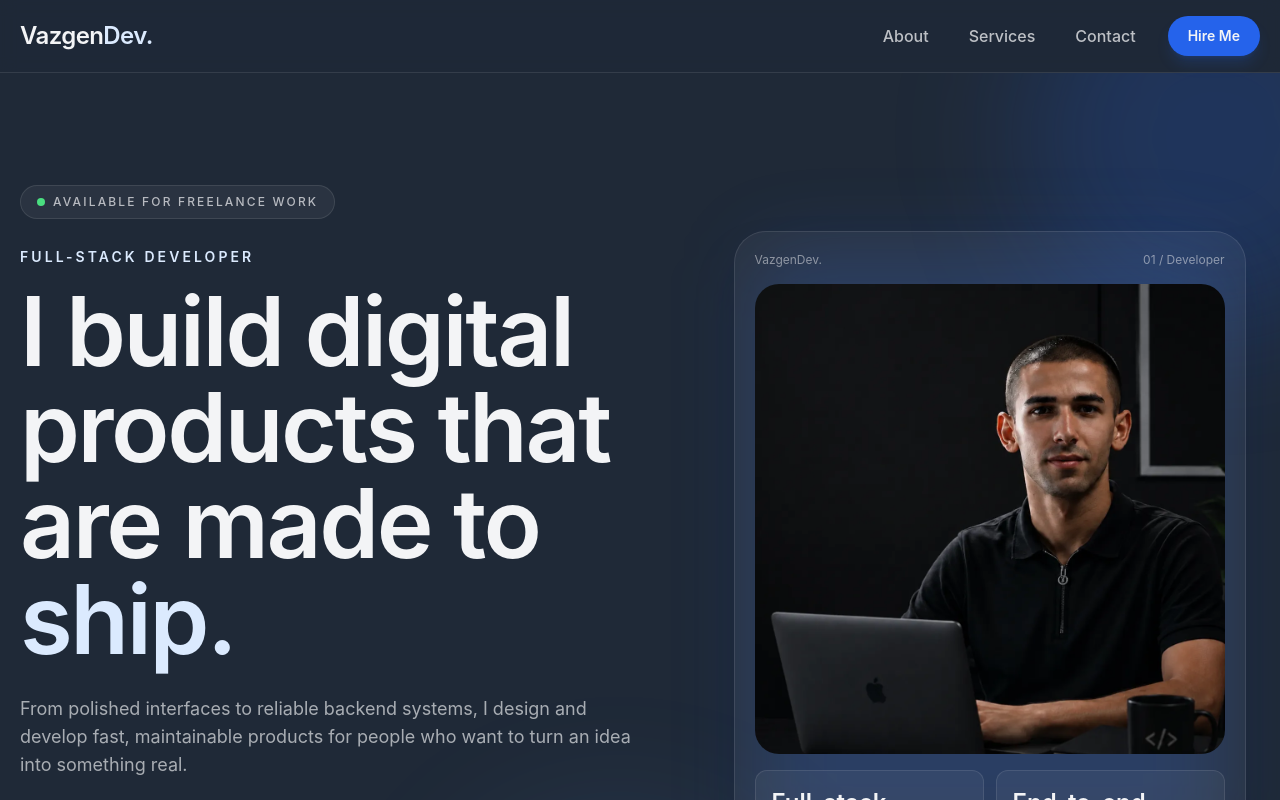
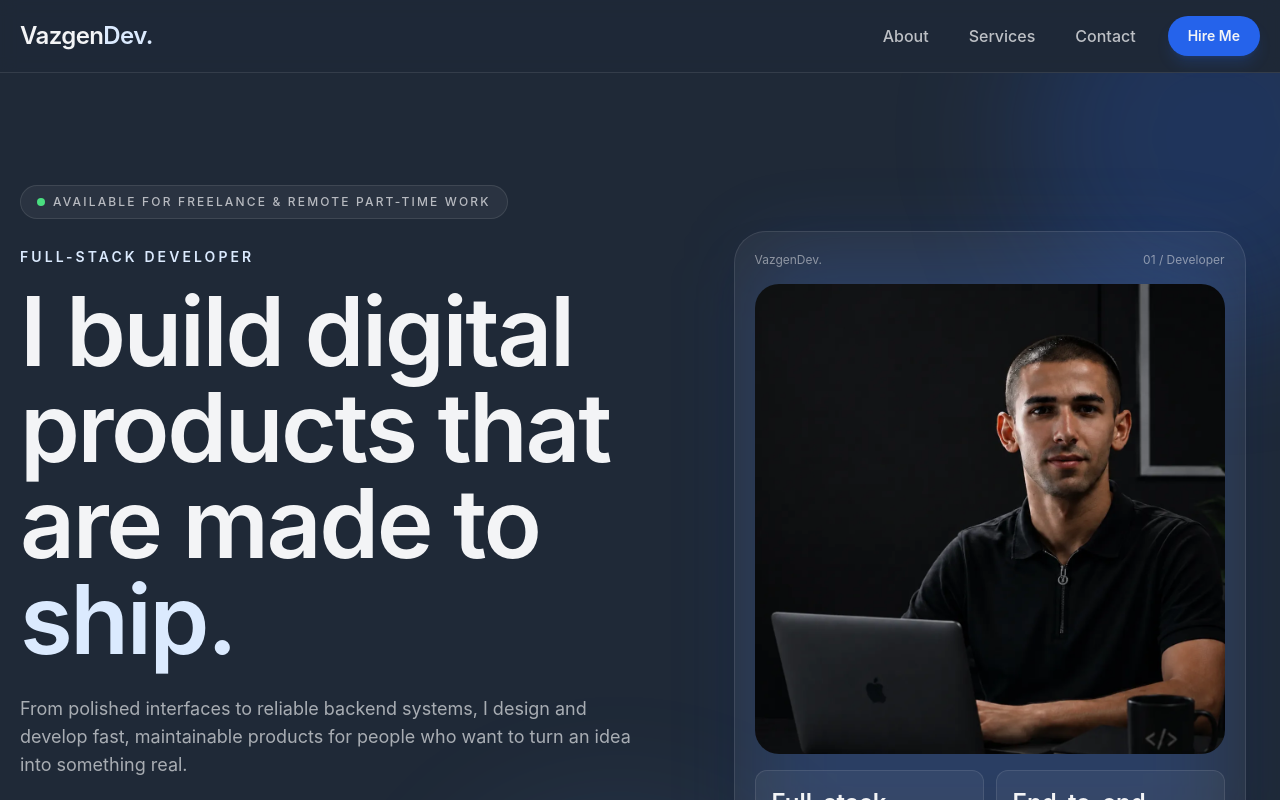
Before and after one commit to gasparyanvazgen/website-tailwind-react, a React (Create React App) app: page / in a window 1280 px wide. Shown: the top 800 px of the page. Built offline with nearby package versions, Linux system fonts and the light colour scheme.

Commit message:
style: change availability (status)

```diff
--- a/src/components/Hero.tsx
+++ b/src/components/Hero.tsx
@@ -15,7 +15,7 @@ function Hero() {
         <div>
           <div className="mb-7 inline-flex items-center gap-2 rounded-full border border-secondary/10 bg-secondary/5 px-4 py-2 text-xs font-medium uppercase tracking-[0.18em] text-secondary/70">
             <span className="h-2 w-2 rounded-full bg-green-400" />
-            Available for freelance work
+            Available for freelance & remote part-time work
           </div>
 
           <p className="text-sm font-semibold uppercase tracking-[0.22em] text-accentBlueLight">Full-stack developer</p>
--- a/src/components/Seo.tsx
+++ b/src/components/Seo.tsx
@@ -50,7 +50,7 @@ function Seo({
     document.title = title;
     upsertMeta("name", "description", description);
     upsertMeta("name", "robots", noIndex ? "noindex,nofollow" : "index,follow,max-image-preview:large");
-    upsertMeta("name", "author", "Vazgen Gasparian");
+    upsertMeta("name", "author", "Vazgen Gasparyan");
     upsertMeta("name", "theme-color", "#111827");
 
     upsertMeta("property", "og:title", title);
@@ -70,7 +70,7 @@ function Seo({
 
     upsertLink("canonical", canonicalUrl);
 
-    // Replace only this page's JSON-LD block so client-side navigation never leaves stale schema behind.
+    // replace only this page's JSON-LD block so client-side navigation never leaves stale schema behind.
     const schemaId = "vazgendev-structured-data";
     document.getElementById(schemaId)?.remove();
     if (!structuredData) return;
```
